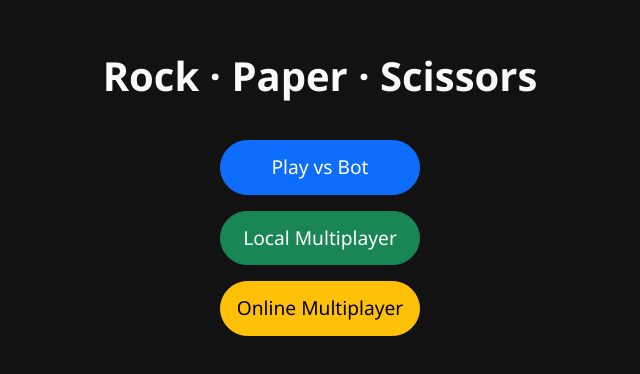
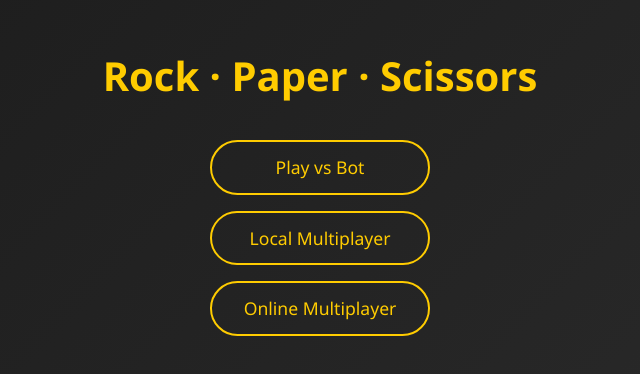
Before and after one commit to Gouthamthegamedesigner/Rock_Paper_Scissor, a plain HTML site: page index.html in a window 1280 px wide. Shown: the part 202-576 px from the top of the page, without its empty margins (320-960 px from the left). Drawn offline with nearby package versions, Linux system fonts and the light colour scheme.

Commit message:
redesigned yellow home page

```diff
--- a/index.html
+++ b/index.html
@@ -7,7 +7,7 @@
   <link href="https://cdn.jsdelivr.net/npm/bootstrap@5.3.0/dist/css/bootstrap.min.css" rel="stylesheet">
   <style>
     body {
-      background-color: #121212;
+      background: linear-gradient(135deg, #1a1a1a, #2c2c2c);
       color: #f8f9fa;
       font-family: 'Segoe UI', Tahoma, Geneva, Verdana, sans-serif;
       display: flex;
@@ -18,29 +18,34 @@
       margin: 0;
     }
     h1 {
-      font-weight: 600;
+      font-weight: 700;
       margin-bottom: 2rem;
+      color: #ffcc00;
     }
     .btn-mode {
-      width: 200px;
+      width: 220px;
       margin: 0.5rem 0;
-      font-size: 1.2rem;
+      font-size: 1.1rem;
       padding: 0.75rem;
-      border-radius: 50px;
+      border-radius: 40px;
+      background-color: transparent;
+      border: 2px solid #ffcc00;
+      color: #ffcc00;
       transition: all 0.3s ease;
     }
     .btn-mode:hover {
-      transform: translateY(-3px);
-      box-shadow: 0 4px 12px rgba(255, 255, 255, 0.2);
+      background-color: #ffcc00;
+      color: #1a1a1a;
+      transform: translateY(-2px);
     }
   </style>
 </head>
 <body>
   <div class="text-center">
     <h1>Rock · Paper · Scissors</h1>
-    <a href="bot.html" class="btn btn-primary btn-mode">Play vs Bot</a><br>
-    <a href="local.html" class="btn btn-success btn-mode">Local Multiplayer</a><br>
-    <a href="online.html" class="btn btn-warning btn-mode">Online Multiplayer</a>
+    <a href="bot.html" class="btn btn-mode">Play vs Bot</a><br>
+    <a href="local.html" class="btn btn-mode">Local Multiplayer</a><br>
+    <a href="online.html" class="btn btn-mode">Online Multiplayer</a>
   </div>
 </body>
 </html>
```
